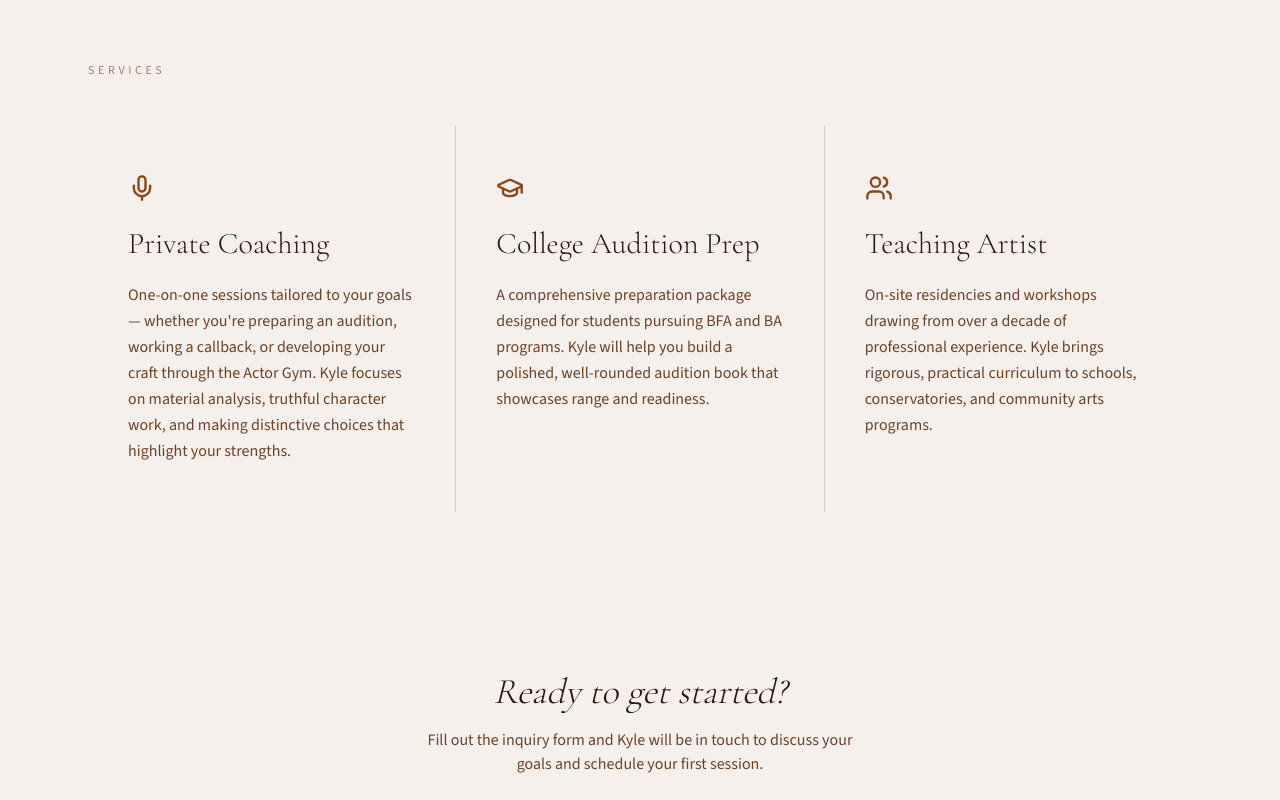
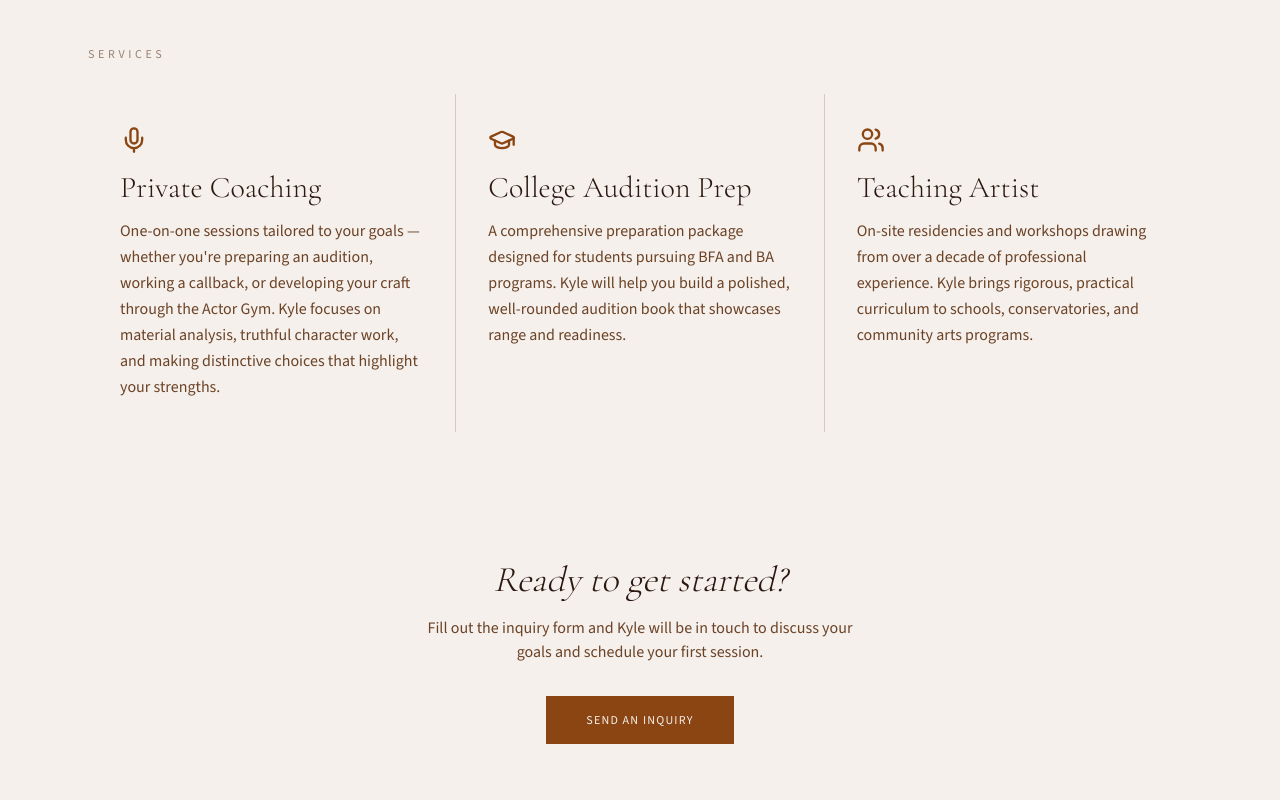
Before and after one commit to wolfdog27/kyle-nicholas-anderson-website, a Next.js app: page /teaching in a window 1280 px wide. Shown: the part 280-1080 px from the top of the page. Built offline with nearby package versions, Linux system fonts and the light colour scheme.

Commit message:
Tighten teaching page spacing to match headshots page

```diff
--- a/app/teaching/page.tsx
+++ b/app/teaching/page.tsx
@@ -64,11 +64,11 @@ export default function Teaching() {
       </div>
 
       {/* Services */}
-      <section style={{ backgroundColor: "#f5f0eb" }} className="py-20">
+      <section style={{ backgroundColor: "#f5f0eb" }} className="py-16">
         <div className="max-w-6xl mx-auto px-6">
           <p
             style={{ color: "#9b8070", fontFamily: "var(--font-source-sans), sans-serif" }}
-            className="text-xs tracking-[0.3em] uppercase mb-12"
+            className="text-xs tracking-[0.3em] uppercase mb-8"
           >
             Services
           </p>
@@ -77,12 +77,12 @@ export default function Teaching() {
               <div
                 key={title}
                 style={{ backgroundColor: "#f5f0eb" }}
-                className="px-10 py-12 flex flex-col"
+                className="px-8 py-8 flex flex-col"
               >
-                <Icon size={28} style={{ color: "#8b4513" }} className="mb-6" />
+                <Icon size={28} style={{ color: "#8b4513" }} className="mb-4" />
                 <h3
                   style={{ fontFamily: "var(--font-cormorant), Georgia, serif", color: "#2c1810" }}
-                  className="text-3xl font-light mb-5"
+                  className="text-3xl font-light mb-3"
                 >
                   {title}
                 </h3>
@@ -99,7 +99,7 @@ export default function Teaching() {
       </section>
 
       {/* CTA */}
-      <section className="max-w-6xl mx-auto px-6 py-20 text-center">
+      <section className="max-w-6xl mx-auto px-6 py-16 text-center">
         <h2
           style={{ fontFamily: "var(--font-cormorant), Georgia, serif", color: "#2c1810" }}
           className="text-4xl font-light italic mb-4"
```
